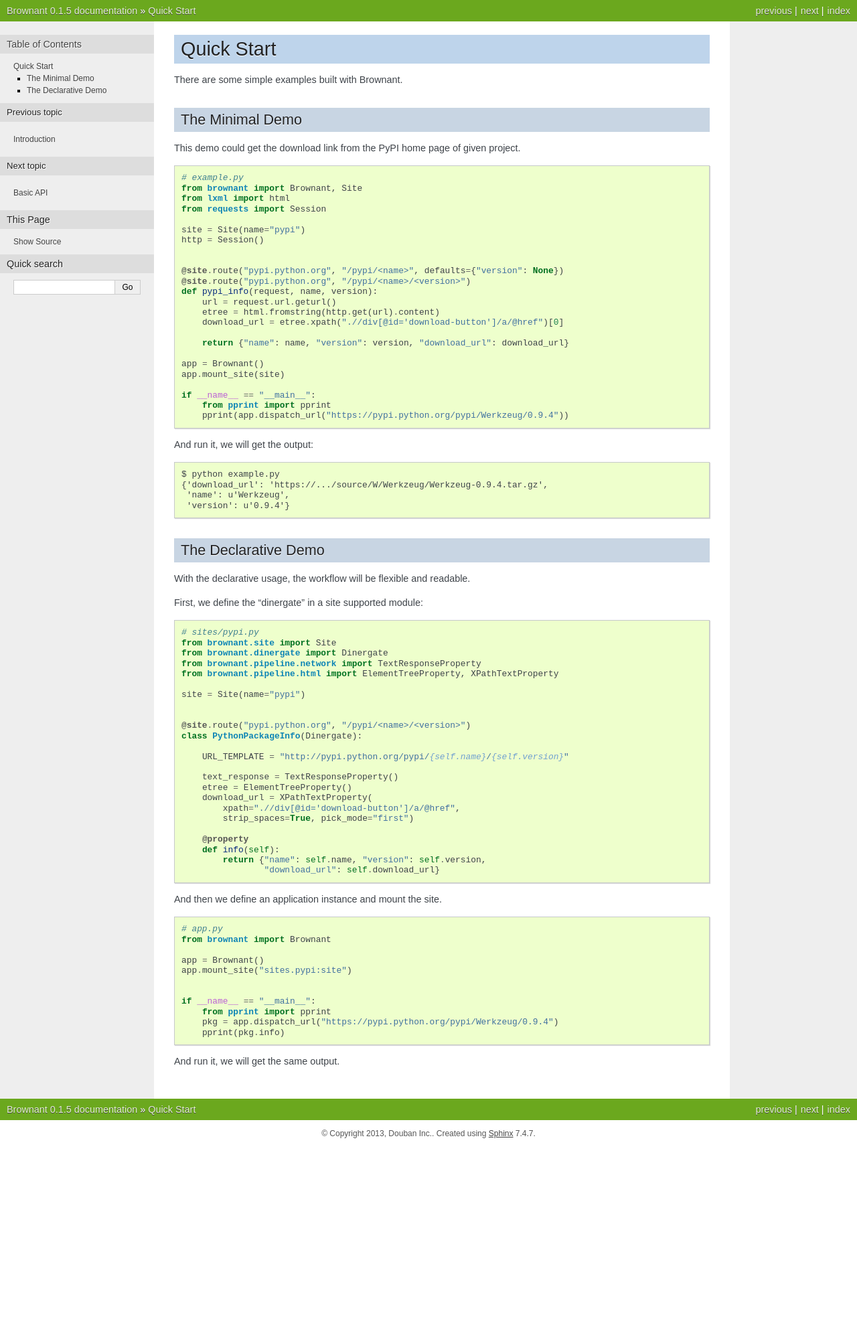
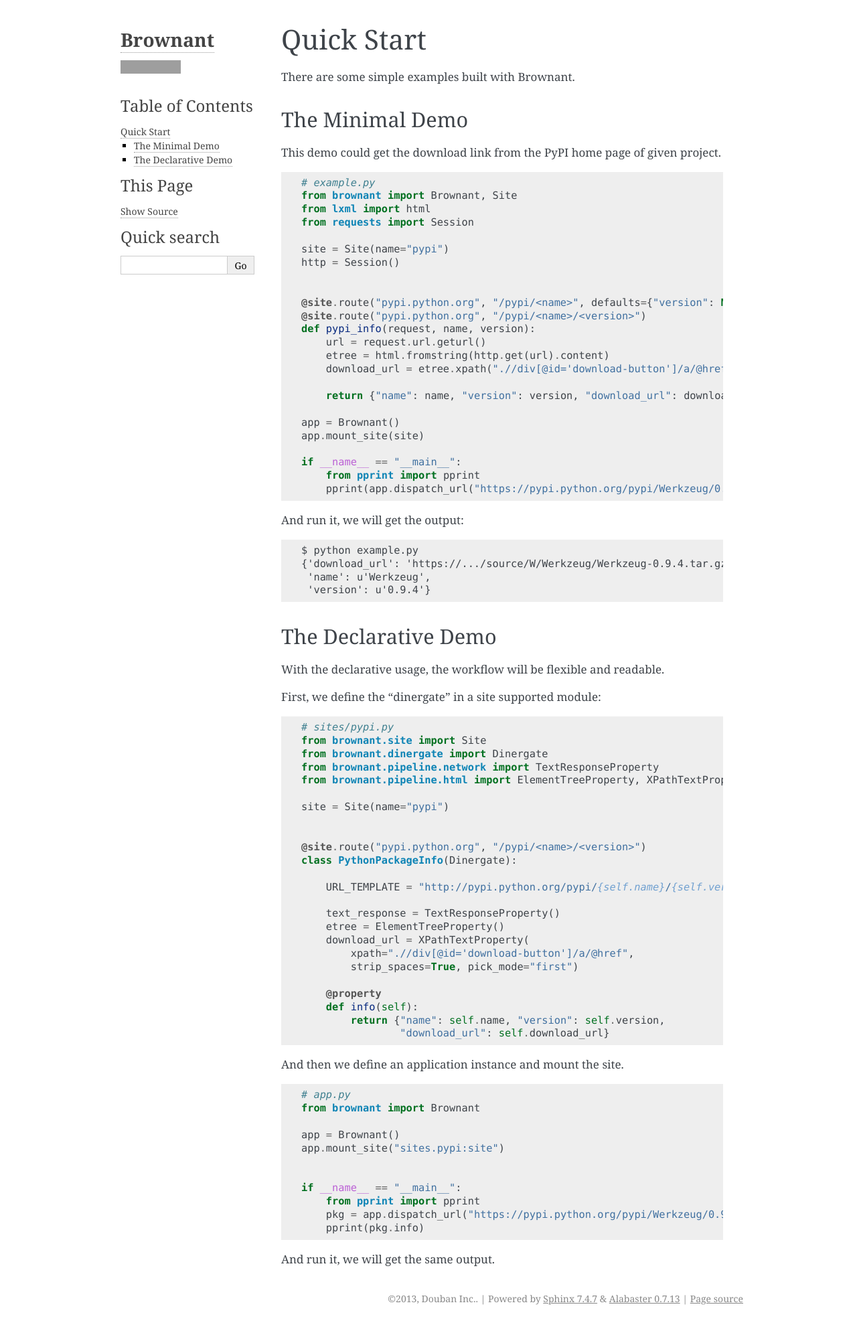
Before and after one commit to douban/brownant, a Sphinx documentation site: the page built from docs/userguide/quickstart.rst, in a window 1280 px wide. Shown: the whole page at 67% size. Built offline with Sphinx 7.4.7, drawn with Linux system fonts in a browser that asks for light colours; the version number is read from the project's files by our own code; before the commit the page ends 1713 px from its top, so only the background shows below that; grey boxes are pictures that could not be loaded.

Commit message:
use new sphinx theme.

```diff
--- a/docs/conf.py
+++ b/docs/conf.py
@@ -12,6 +12,8 @@
 # serve to show the default.
 
 import sys, os, subprocess
+
+import alabaster
 
 # If extensions (or modules to document with autodoc) are in another directory,
 # add these directories to sys.path here. If the directory is relative to the
@@ -91,15 +93,18 @@
 
 # The theme to use for HTML and HTML Help pages.  See the documentation for
 # a list of builtin themes.
-html_theme = 'nature'
+html_theme = 'alabaster'
 
 # Theme options are theme-specific and customize the look and feel of a theme
 # further.  For a list of options available for each theme, see the
 # documentation.
-#html_theme_options = {}
+html_theme_options = {
+    'github_user': 'douban',
+    'github_repo': 'brownant',
+}
 
 # Add any paths that contain custom themes here, relative to this directory.
-#html_theme_path = ['']
+html_theme_path = [alabaster.get_path()]
 
 # The name for this set of Sphinx documents.  If None, it defaults to
 # "<project> v<release> documentation".
@@ -131,7 +136,15 @@
 #html_use_smartypants = True
 
 # Custom sidebar templates, maps document names to template names.
-#html_sidebars = {}
+html_sidebars = {
+    '**': [
+        'about.html',
+        'localtoc.html',
+        'relations.html',
+        'sourcelink.html',
+        'searchbox.html'
+    ]
+}
 
 # Additional templates that should be rendered to pages, maps page names to
 # template names.
--- /dev/null
+++ b/docs/requirements.txt
@@ -0,0 +1,2 @@
+alabaster==0.4.1
+Sphinx==1.2.2
```
